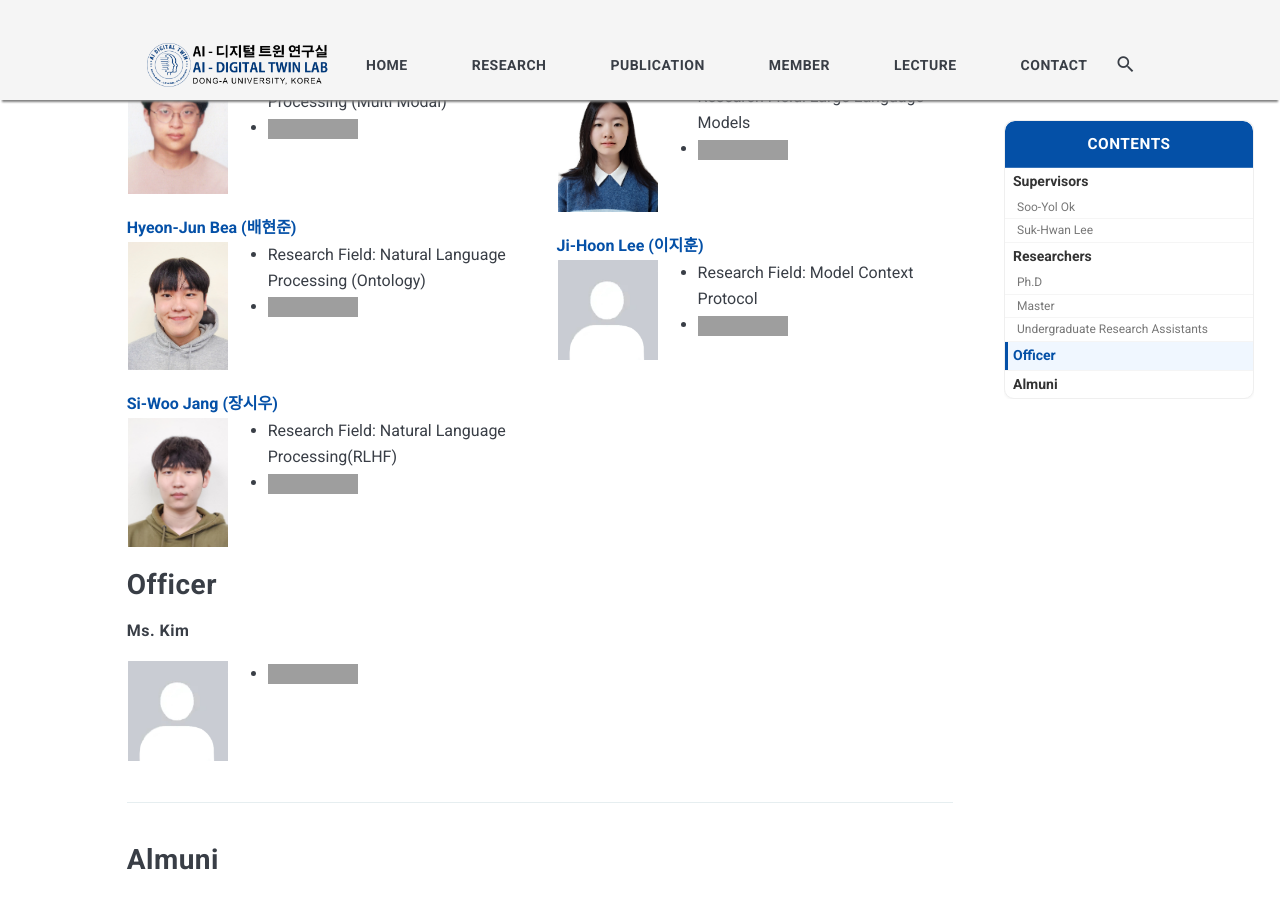
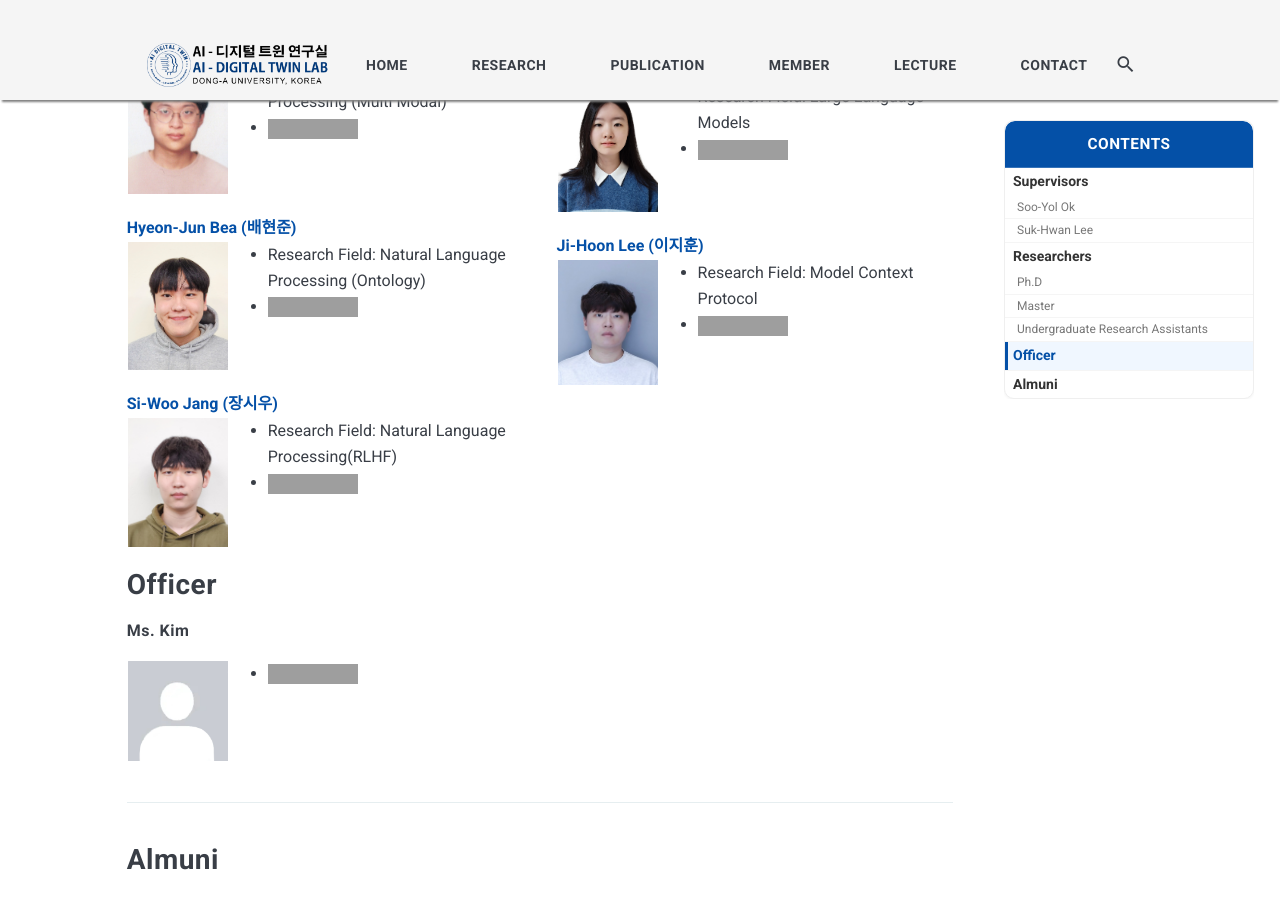
Before and after one commit to AIDTLab-DAU/AIDTLab-DAU.github.io, a Jekyll site: the page built from _pages/1-member.md, in a window 1280 px wide and 900 px high, scrolled down 5198 px. Built offline with Jekyll 4.4.1, drawn with Linux system fonts in a browser that asks for light colours; nearby versions of some CDN libraries; grey boxes are pictures that could not be loaded.

Commit message:
Updated Mr. Ji Hoon Lee image

```diff
--- a/_pages/1-member.md
+++ b/_pages/1-member.md
@@ -442,7 +442,7 @@ He has worked as a board member of IEEE R10 Busan section since 2015 and has wor
 	</a>
     <table border="0">
       <tr valign="top">
-        <td width="120"><img align="left" width="100px" margin="10px" src="../images/default-ava.jpg"/></td>
+        <td width="120"><img align="left" width="100px" margin="10px" src="../images/Undergrad/Lab_FOTO/Ji-Hoon Lee.jpg"/></td>
         <td>
           <ul>
             <li>Research Field: Model Context Protocol</li>
```
Also changed, not shown: images/Undergrad/Lab_FOTO/Ji-Hoon Lee.jpg (added).
